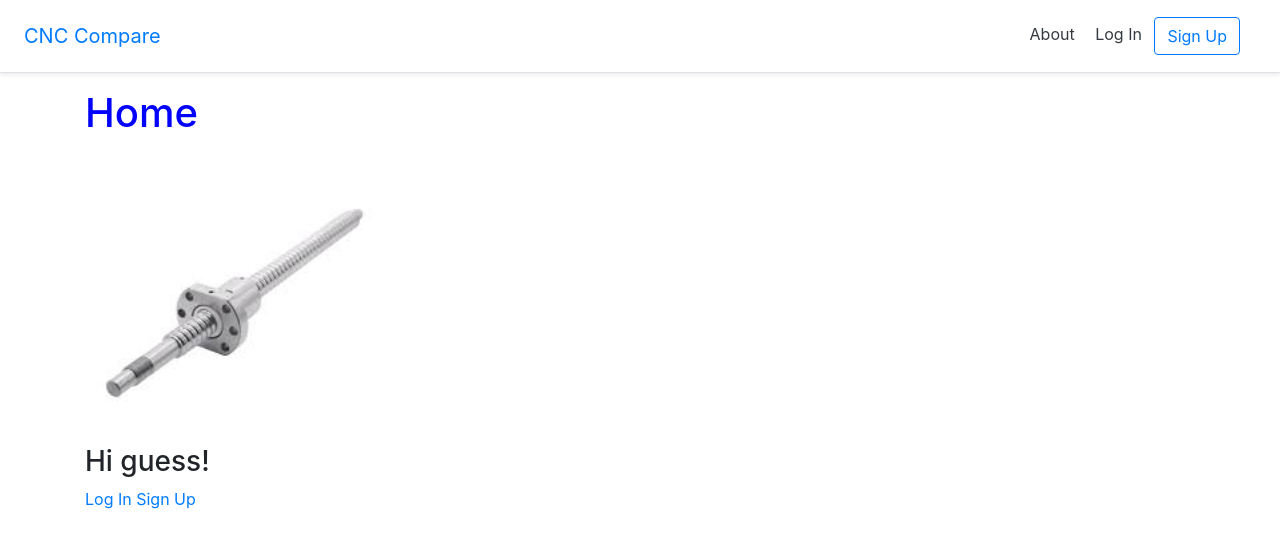
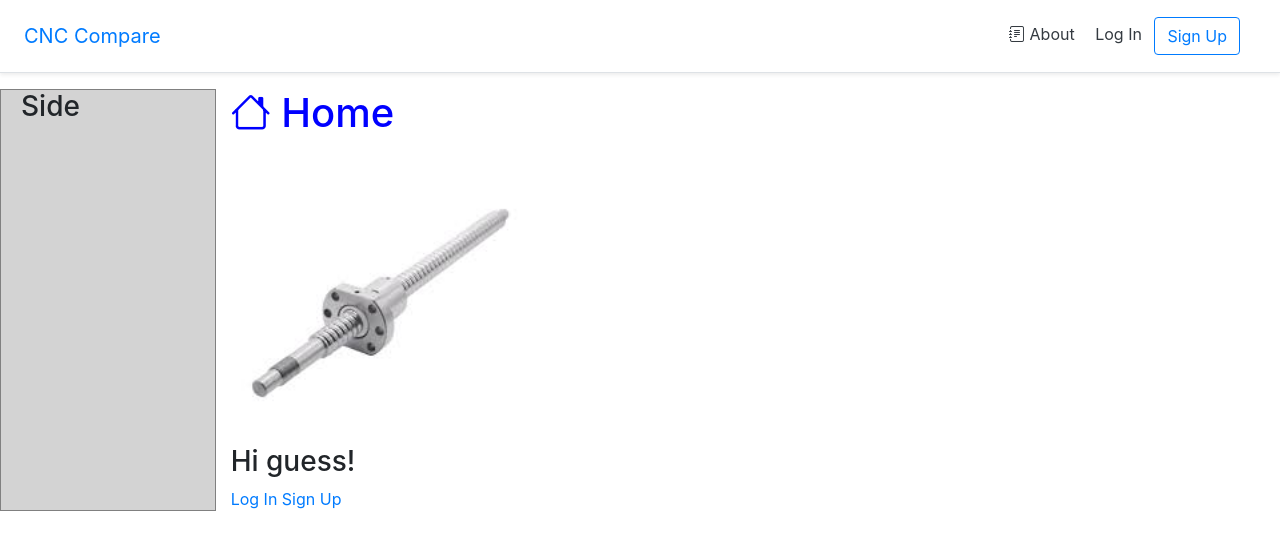
Before and after one commit to wasa19/cpu-compare-django, a Django app: template templates/home.html in a window 1280 px wide. Shown: the top 550 px of the page. Run offline with Django 3.2, Linux system fonts and the light colour scheme; the template is opened without the code that fills it, so the values that code supplies are empty; some libraries are stand-ins or nearby versions.

Commit message:
advanced registr

```diff
--- a/cpu_project/urls.py
+++ b/cpu_project/urls.py
@@ -21,9 +21,8 @@ urlpatterns = [
     path('admin/', admin.site.urls),
 
     # user management
-    path('accounts/', include('django.contrib.auth.urls')),
+    path('accounts/', include('allauth.urls')),
 
     # local apps
-    path('accounts/', include('users.urls')),
     path('', include("pages.urls")),
 ]
--- a/static/css/base.css
+++ b/static/css/base.css
@@ -6,3 +6,15 @@ h1 {
 	height: 300px;
 	width: auto;
 }
+
+.main {
+	display: flex;
+}
+
+.sidebar {
+	background-color: lightgrey;
+	border: gray solid 1px;
+	width: 20%;
+	min-height: 400px;
+	padding-left: 20px;
+}
--- a/templates/_base.html
+++ b/templates/_base.html
@@ -7,6 +7,7 @@
   <meta name="viewport" content="width=device-width, initial-scale=1, shrink-to-fit=no">
   <!-- CSS -->
   <link rel="stylesheet" href="https://stackpath.bootstrapcdn.com/bootstrap/4.5.0/css/bootstrap.min.css" integrity="sha384-9aIt2nRpC12Uk9gS9baDl411NQApFmC26EwAOH8WgZl5MYYxFfc+NcPb1dKGj7Sk" crossorigin="anonymous">
+  <link rel="stylesheet" href="https://cdn.jsdelivr.net/npm/bootstrap-icons@1.7.2/font/bootstrap-icons.css">
   <link rel="stylesheet" href="{% static 'css/base.css' %}">
 </head>
 <body>
@@ -17,20 +18,25 @@
       <a href="{% url 'home' %}" class="navbar-brand my-0 mr-md-auto
       font-weight-normal">CNC Compare</a>
       <nav class="my-2 my-md-0 mr-md-3">
-        <a class="p-2 text-dark" href="{% url 'about' %}">About</a>
+        <a class="p-2 text-dark" href="{% url 'about' %}"><i class="bi bi-journal-text"></i> About</a>
         {% if user.is_authenticated %}
-          <a class="p-2 text-dark" href="{% url 'logout' %}">Log Out</a>
+          <a class="p-2 text-dark" href="{% url 'account_logout' %}">Log Out</a>
         {% else %}
-          <a class="p-2 text-dark" href="{% url 'login' %}">Log In</a>
+          <a class="p-2 text-dark" href="{% url 'account_login' %}">Log In</a>
           <a class="btn btn-outline-primary"
-            href="{% url 'signup' %}">Sign Up</a>
+            href="{% url 'account_signup' %}">Sign Up</a>
         {% endif %}
       </nav>
     </div>
   </header>
-  <div class="container">
-    {% block content %}
-    {% endblock content %}
+  <div class="main">
+    <div class="sidebar">
+      <h3>Side</h3>
+    </div>
+    <div class="container">
+      {% block content %}
+      {% endblock content %}
+    </div>
   </div>
   <!-- JavaScript -->
   <!-- JS, Popper.js, and jQuery -->
--- a/templates/home.html
+++ b/templates/home.html
@@ -4,14 +4,14 @@
 {% block title %}Home{% endblock title %}
 
 {% block content %}
-<h1>Home</h1>
+<h1><i class="bi bi-house"></i> Home</h1>
 <img class="detailimg" src="{% static 'images/sfu.jpeg' %}">
 {% if user.is_authenticated %}
 	<h3>Hi {{ user.username }}!</h3>
-	<p><a href="{% url 'logout' %}">Log Out</a></p>
+	<p><a href="{% url 'account_logout' %}">Log Out</a></p>
 {% else %}
 	<h3>Hi guess!</h3>
-	<a href="{% url 'login' %}">Log In</a>
-	<a href="{% url 'signup' %}">Sign Up</a>
+	<a href="{% url 'account_login' %}">Log In</a>
+	<a href="{% url 'account_signup' %}">Sign Up</a>
 {% endif %}
 {% endblock content %}
```
Also changed, not shown: cpu_project/settings.py (+22 -1 lines), templates/account/logout.html (added, +16 -0 lines), users/tests.py (+27 -0 lines), users/urls.py (deleted, +0 -8 lines), users/views.py (deleted, +0 -11 lines), templates/account/login.html (renamed from templates/registration/login.html), templates/account/signup.html (renamed from templates/signup.html), 2 other files.
